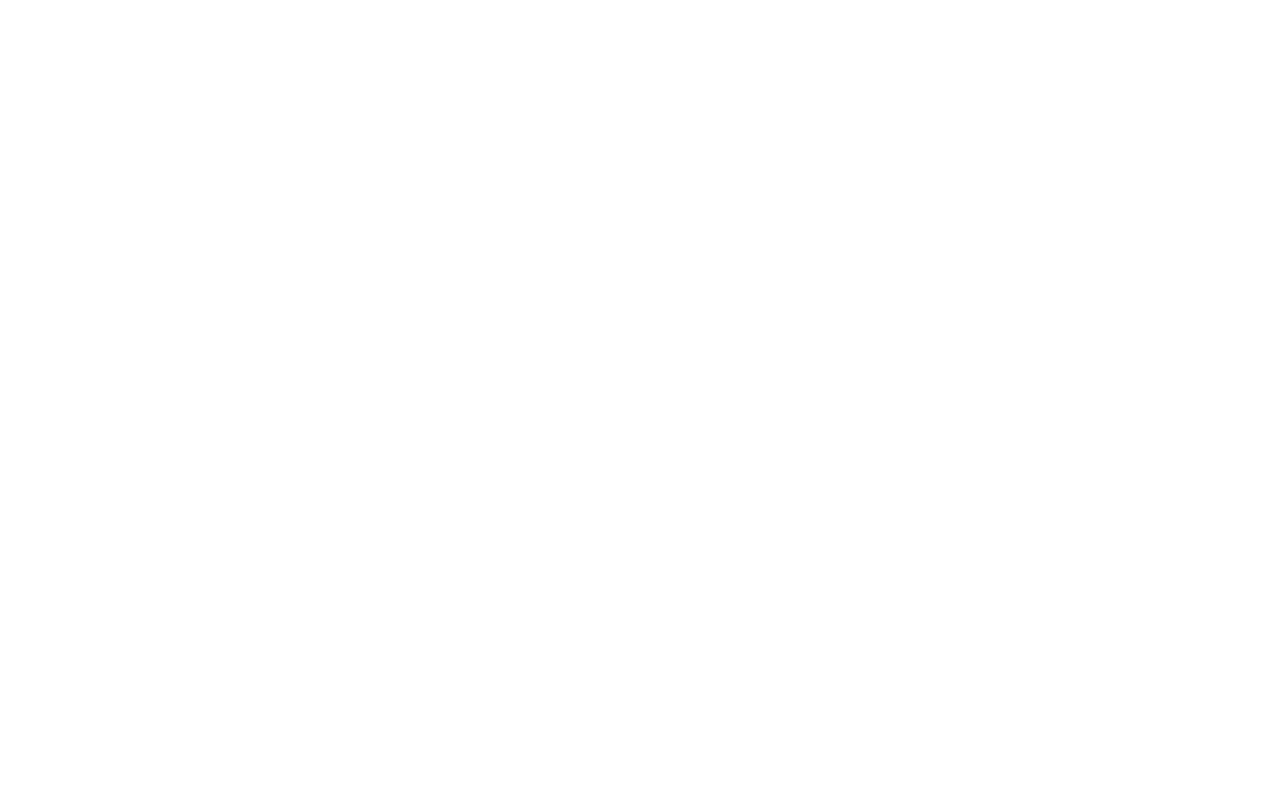
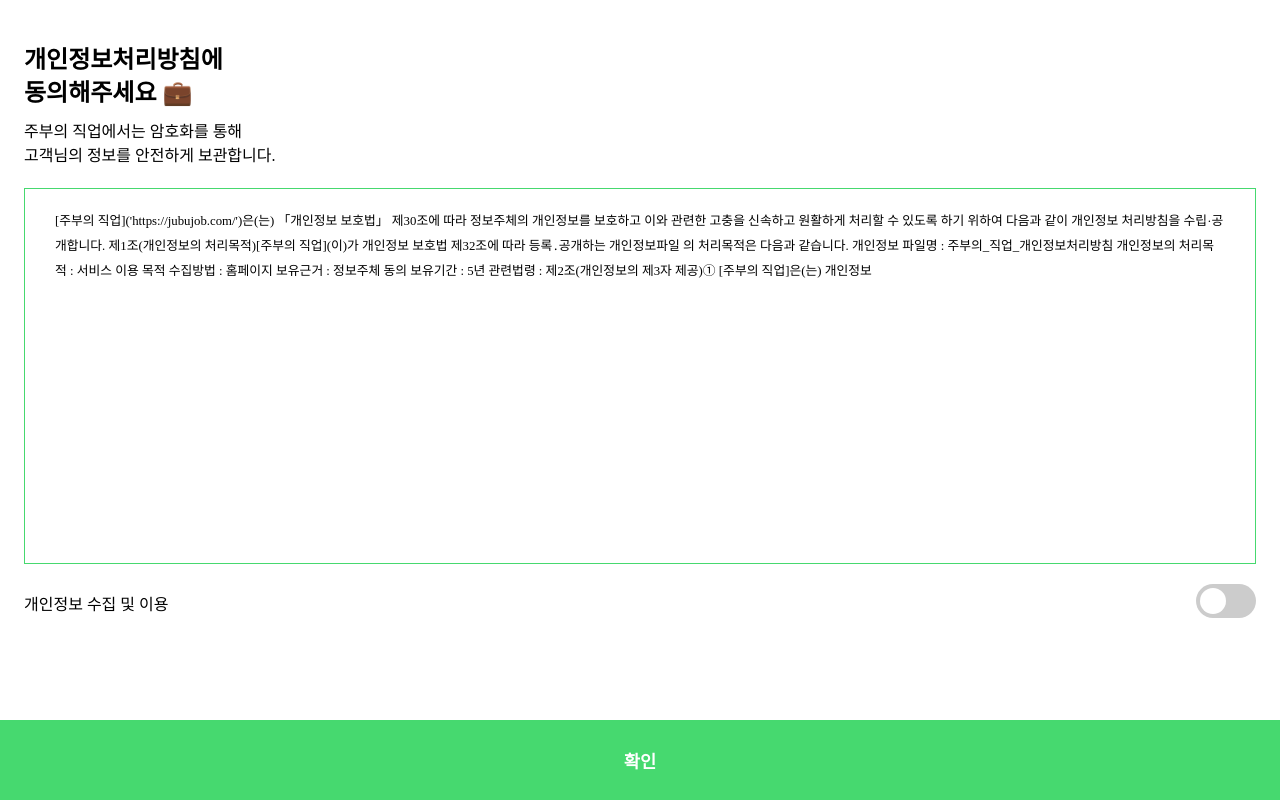
Before and after one commit to winter-soft/dku-capstone-ce-client, a React (Create React App) app: page /signupPrivacy in a window 1280 px wide. Before the commit this address had no page. Built offline with nearby package versions, Linux system fonts and the light colour scheme; a web font is replaced by a local one.

Commit message:
feat(#7): 회원가입3 페이지 퍼블리싱 개발

```diff
--- a/src/App.css
+++ b/src/App.css
@@ -120,3 +120,64 @@
     color: var(--color-white);
     width: 100%;
 }
+
+/*토글 버튼*/
+.switch {
+    position: relative;
+    display: inline-block;
+    width: 60px;
+    height: 34px;
+}
+
+.switch input {
+    opacity: 0;
+    width: 0;
+    height: 0;
+}
+
+.slider {
+    position: absolute;
+    cursor: pointer;
+    top: 0;
+    left: 0;
+    right: 0;
+    bottom: 0;
+    background-color: #ccc;
+    -webkit-transition: .4s;
+    transition: .4s;
+}
+
+.slider:before {
+    position: absolute;
+    content: "";
+    height: 26px;
+    width: 26px;
+    left: 4px;
+    bottom: 4px;
+    background-color: white;
+    -webkit-transition: .4s;
+    transition: .4s;
+}
+
+.toggleInput:checked + .slider {
+    background-color: var(--color-primary);
+}
+
+.toggleInput:focus + .slider {
+    box-shadow: 0 0 1px var(--color-primary);
+}
+
+.toggleInput:checked + .slider:before {
+    -webkit-transform: translateX(26px);
+    -ms-transform: translateX(26px);
+    transform: translateX(26px);
+}
+
+/* Rounded sliders */
+.slider.round {
+    border-radius: 34px;
+}
+
+.slider.round:before {
+    border-radius: 50%;
+}
--- /dev/null
+++ b/src/components/ToggleButton.js
@@ -0,0 +1,15 @@
+import React from "react";
+
+const ToggleButton = ({text}) => {
+  return (
+    <div className="toggle">
+      <span className="toggleDescription">{text}</span>
+      <label className="switch">
+        <input type="checkbox" className="toggleInput"></input>
+        <span className="slider round"></span>
+      </label>
+    </div>
+  );
+}
+
+export default ToggleButton;
--- /dev/null
+++ b/src/components/signup/Privacy.js
@@ -0,0 +1,26 @@
+import React from "react";
+
+const Privacy = () => {
+  return (
+    <div className="privacy">
+      [주부의 직업]('https://jubujob.com/')은(는)
+      「개인정보 보호법」 제30조에 따라 정보주체의 개인정보를 보호하고 이와
+      관련한 고충을 신속하고 원활하게 처리할 수 있도록 하기 위하여
+      다음과 같이 개인정보 처리방침을 수립·공개합니다.
+
+      제1조(개인정보의 처리목적)[주부의 직업](이)가
+      개인정보 보호법 제32조에 따라 등록․공개하는 개인정보파일
+      의 처리목적은 다음과 같습니다.
+      개인정보 파일명 : 주부의_직업_개인정보처리방침
+      개인정보의 처리목적 : 서비스 이용 목적
+      수집방법 : 홈페이지
+      보유근거 : 정보주체 동의
+      보유기간 : 5년
+      관련법령 :
+
+      제2조(개인정보의 제3자 제공)① [주부의 직업]은(는) 개인정보
+    </div>
+  );
+}
+
+export default Privacy;
--- a/src/css/Signup.css
+++ b/src/css/Signup.css
@@ -119,3 +119,31 @@
     font-size: 0.8rem;
     font-weight: normal;
 }
+
+.privacy {
+    width: 100%;
+    border: 1px solid var(--color-primary);
+    box-sizing: border-box;
+    padding: 20px 30px;
+    height: 50%;
+    overflow: auto;
+    line-height: 25px;
+    font-size: 0.8rem;
+    margin-top: 20px;
+}
+
+.toggle {
+    width: 100%;
+    display: flex;
+}
+
+.toggle .switch {
+    position: absolute;
+    right: 24px;
+    margin-top: 20px;
+}
+
+.toggleDescription {
+    display: inline-block;
+    margin-top: 27px;
+}
--- a/src/index.js
+++ b/src/index.js
@@ -7,6 +7,7 @@
 import {BrowserRouter, Route, Routes} from "react-router-dom";
 import SignupInfo from "./pages/SignupInfo";
 import SignupMajor from "./pages/SignupMajor";
+import SignupPrivacy from "./pages/SignupPrivacy";
 
 const root = ReactDOM.createRoot(document.getElementById("root"));
 root.render(
@@ -16,6 +17,7 @@
       <Route path="login" element={<Login/>}></Route>
       <Route path="signupInfo" element={<SignupInfo/>}></Route>
       <Route path="signupMajor" element={<SignupMajor/>}></Route>
+      <Route path="signupPrivacy" element={<SignupPrivacy/>}></Route>
     </Routes>
   </BrowserRouter>
 );
--- a/src/pages/SignupMajor.js
+++ b/src/pages/SignupMajor.js
@@ -11,7 +11,7 @@
       <TopText text={["경력 또는 관심이 있는", <br/>, "직종을 선택해 주세요 😁"]}></TopText>
       <TopSmallText text={["선택해 주시면 저희가", <br/>, "스마트하게 회사를 추천해 드릴께요."]}></TopSmallText>
       <MajorButtons/>
-      <BottomNextButton text="다음" linkTo="/signupMajor"></BottomNextButton>
+      <BottomNextButton text="다음" linkTo="/signupPrivacy"></BottomNextButton>
     </div>
   );
 };
--- /dev/null
+++ b/src/pages/SignupPrivacy.js
@@ -0,0 +1,21 @@
+import React from "react";
+import '../css/Signup.css';
+import BottomNextButton from "../components/BottomNextButton";
+import TopText from "../components/TopText";
+import TopSmallText from "../components/TopSmallText";
+import Privacy from "../components/signup/Privacy";
+import ToggleButton from "../components/ToggleButton";
+
+const SignupPrivacy = () => {
+  return (
+    <div className="App signup">
+      <TopText text={["개인정보처리방침에", <br/>, "동의해주세요 💼"]}></TopText>
+      <TopSmallText text={["주부의 직업에서는 암호화를 통해 ", <br/>, "고객님의 정보를 안전하게 보관합니다."]}></TopSmallText>
+      <Privacy/>
+      <ToggleButton text="개인정보 수집 및 이용 "/>
+      <BottomNextButton text="확인" linkTo="/signupMajor"></BottomNextButton>
+    </div>
+  );
+};
+
+export default SignupPrivacy;
```
